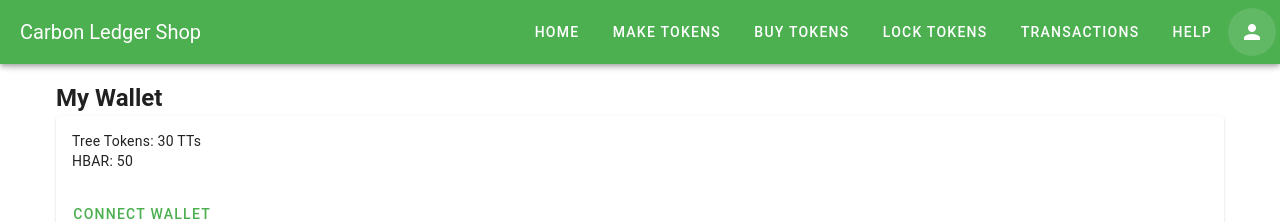
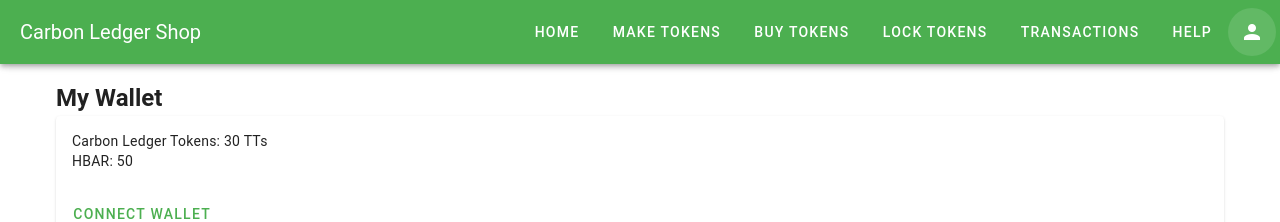
Before and after one commit to vichiti/TreeToken, a Vue app: page /wallet in a window 1280 px wide. Shown: the top 222 px of the page. Built offline with nearby package versions, Linux system fonts and the light colour scheme.

Commit message:
name changes last one

```diff
--- a/src/views/WalletDashboard.vue
+++ b/src/views/WalletDashboard.vue
@@ -4,7 +4,7 @@
     <h2>My Wallet</h2>
     <v-card>
       <v-card-text>
-        <p>Tree Tokens: {{ tokenBalance }} TTs</p>
+        <p>Carbon Ledger Tokens: {{ tokenBalance }} TTs</p>
         <p>HBAR: {{ hbarBalance }}</p>
       </v-card-text>
       <v-card-actions>
```
